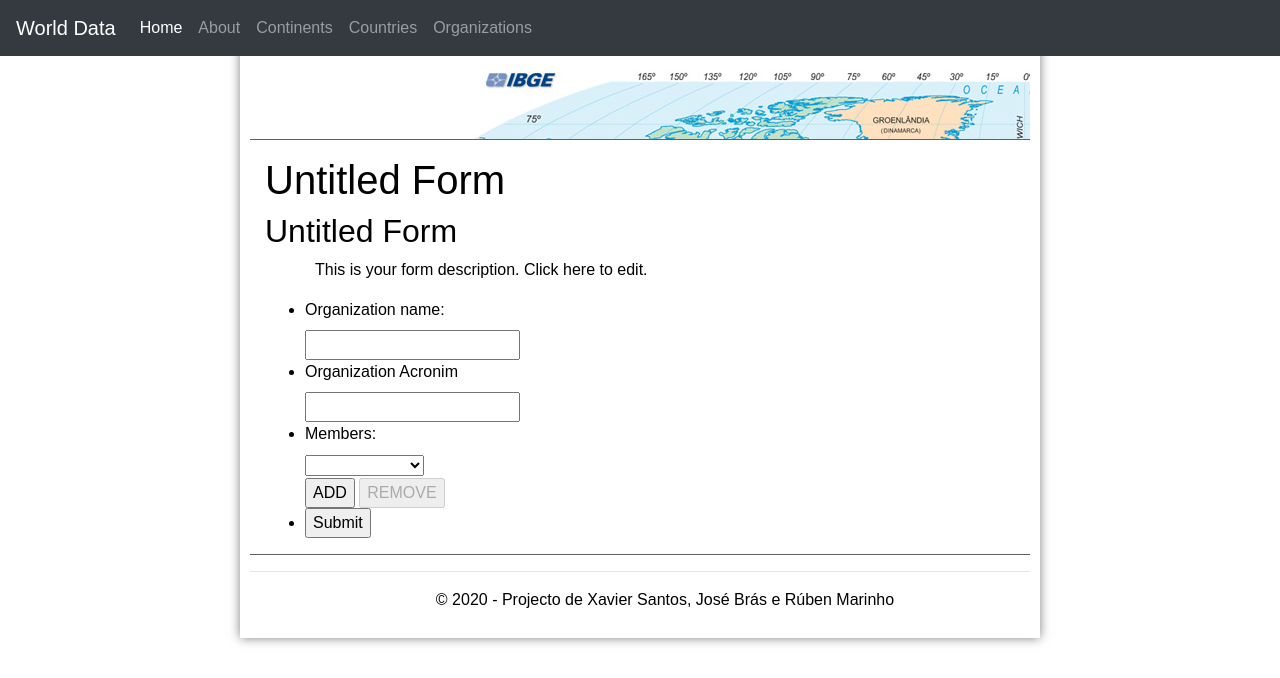
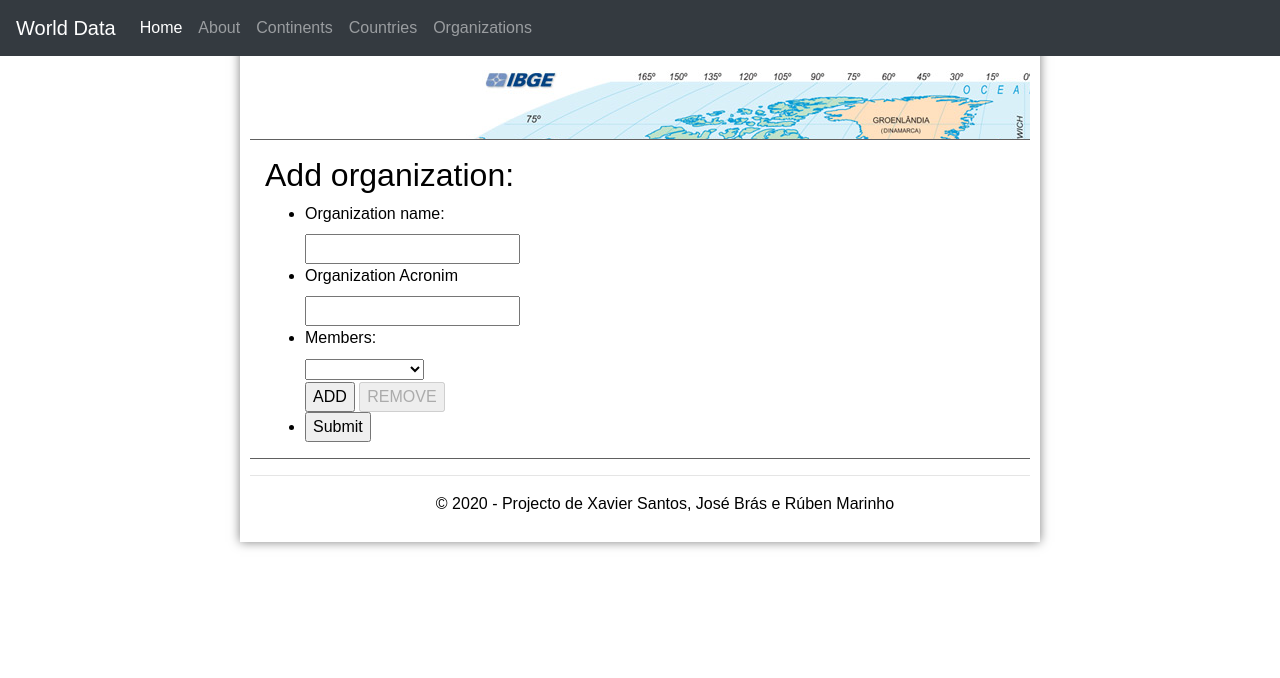
Before and after one commit to ZeBrasa/EDC-19, a Django app: template tp2/app/templates/add_org.html in a window 1280 px wide. Shown: the top 678 px of the page. Run offline with Django 3.2, Linux system fonts and the light colour scheme; the template is opened without the code that fills it: most values are stand-ins (such as "Sample title", 1, 10 or a date in 2020); some libraries are stand-ins or nearby versions.

Commit message:
add_org.html FIX

```diff
--- a/tp2/app/templates/add_org.html
+++ b/tp2/app/templates/add_org.html
@@ -3,13 +3,10 @@
 {% block content %}
 
     <div id="myForm">
-
-        <h1><a>Untitled Form</a></h1>
         <form id="form_93113" class="form-main" method="post" action=".">
             {% csrf_token %}
             <div class="form_description">
-                <h2>Untitled Form</h2>
-                <p>This is your form description. Click here to edit.</p>
+                <h2>Add organization:</h2>
             </div>
             <ul >
 
```
